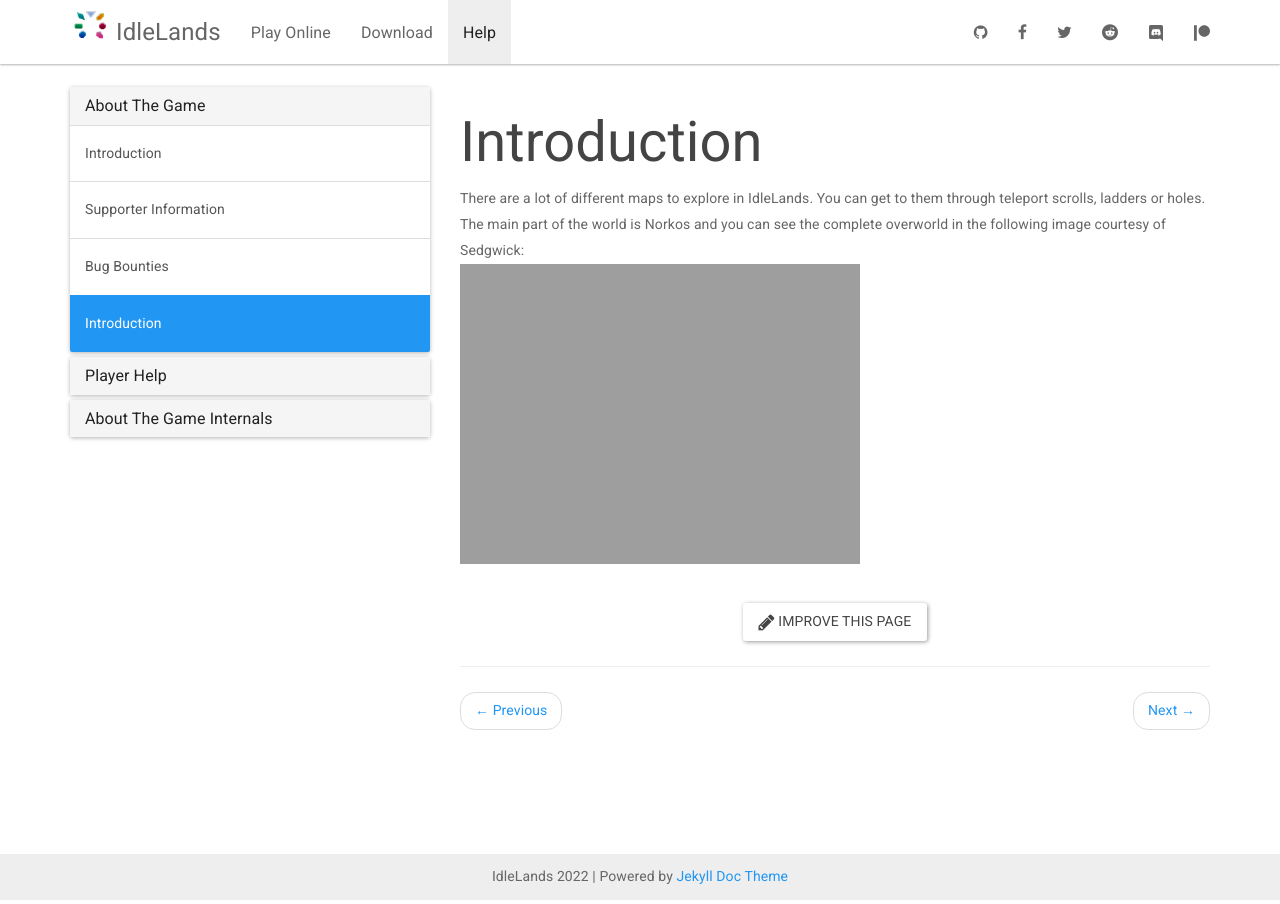
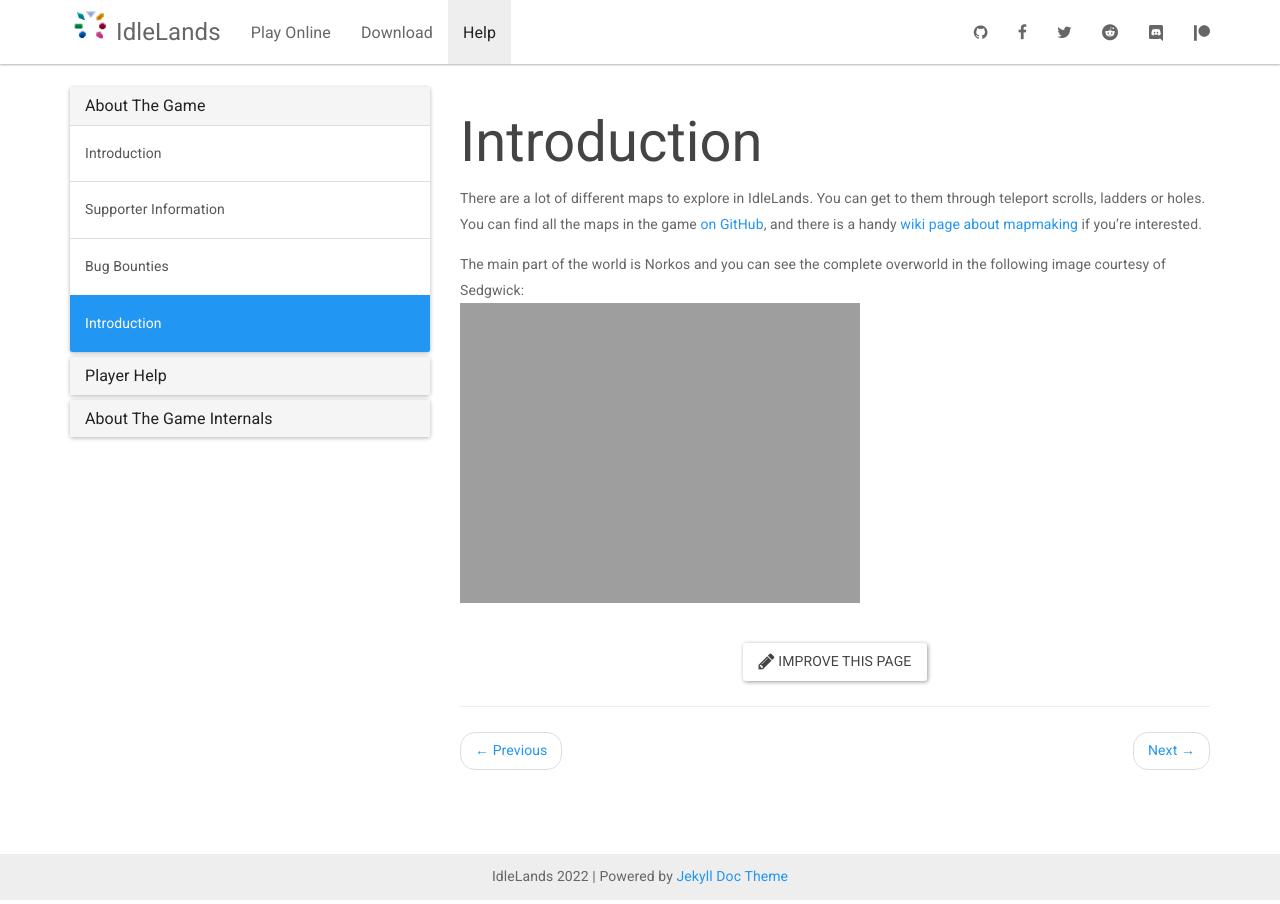
Before and after one commit to IdleLands/idlelands.github.io, a Jekyll site: the page built from _docs/help/world-map.md, in a window 1280 px wide. Built offline with Jekyll 4.4.1, drawn with Linux system fonts in a browser that asks for light colours; nearby versions of some CDN libraries.

Commit message:
Added links to map GitHub and wiki page

```diff
--- a/_docs/help/world-map.md
+++ b/_docs/help/world-map.md
@@ -3,5 +3,7 @@
 permalink: /docs/world-map/
 redirect_from: /docs/index.html
 ---
-There are a lot of different maps to explore in IdleLands. You can get to them through teleport scrolls, ladders or holes. The main part of the world is Norkos and you can see the complete overworld in the following image courtesy of Sedgwick:
+There are a lot of different maps to explore in IdleLands. You can get to them through teleport scrolls, ladders or holes. You can find all the maps in the game [on GitHub](https://github.com/IdleLands/Maps), and there is a handy [wiki page about mapmaking](https://github.com/IdleLands/IdleLands/wiki/Mapmaking) if you're interested.
+
+The main part of the world is Norkos and you can see the complete overworld in the following image courtesy of Sedgwick:
 ![Map of the Overworld](https://idle.land/img/OverWorldMap.png)
```
